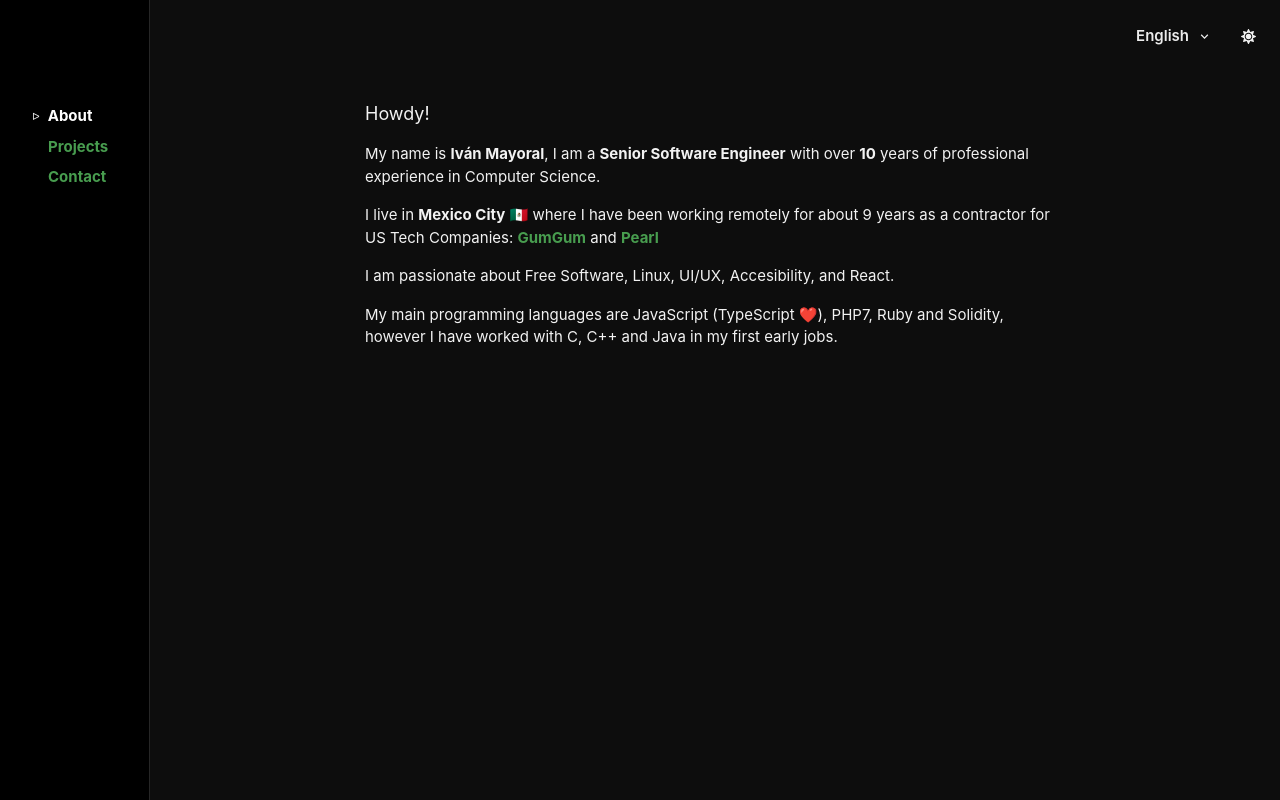
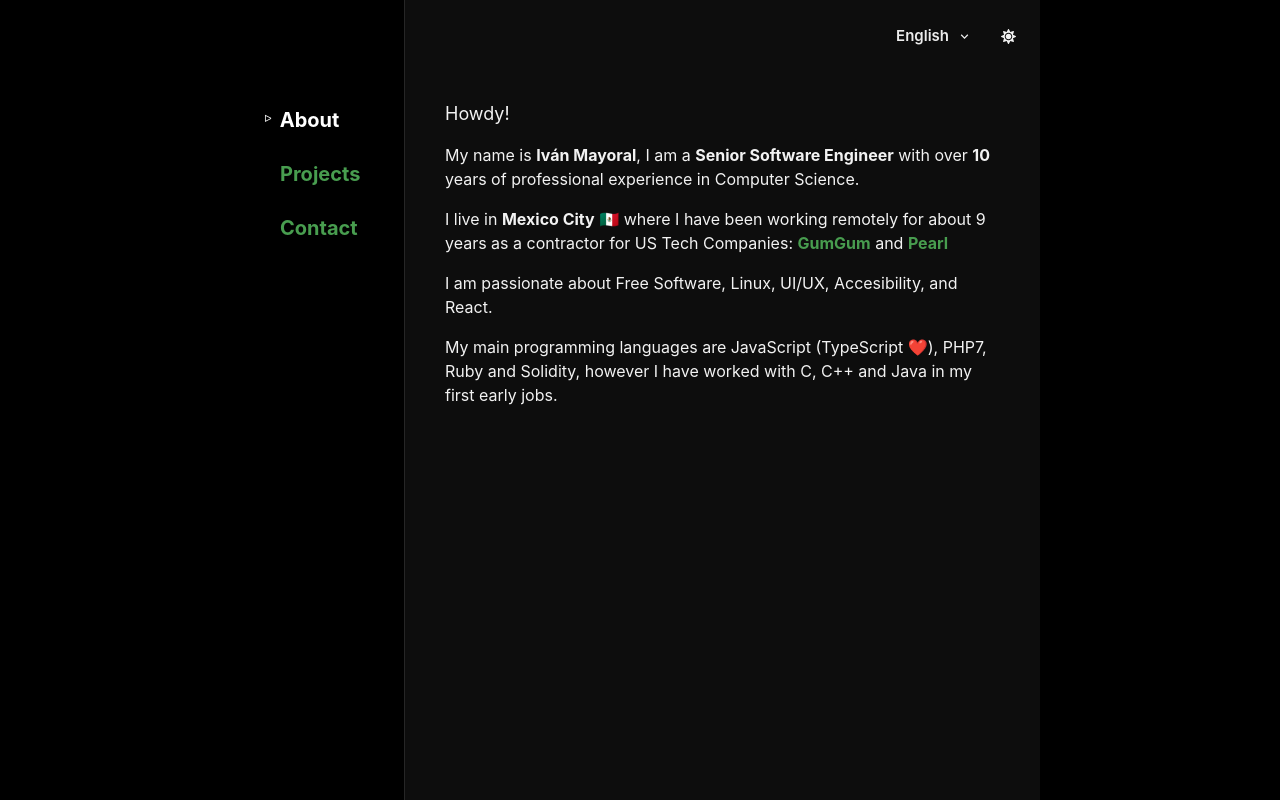
Before and after one commit to ivanm/vaan.dev, a React (Create React App) app: page / in a window 1280 px wide. Built offline with nearby package versions, Linux system fonts and the light colour scheme.

Commit message:
Updating styles

```diff
--- a/src/App.tsx
+++ b/src/App.tsx
@@ -1,11 +1,7 @@
 import { Suspense } from "react";
-import { ChakraProvider, Box, Grid, Flex } from "@chakra-ui/react";
-import { Router } from "@reach/router";
-import Intro from "./Intro";
-import Projects from "./Projects";
-import Contact from "./Contact";
+import { ChakraProvider, Box, Grid } from "@chakra-ui/react";
 import LeftMenu from "./LeftMenu";
-import TopButtons from "./TopButtons";
+import Main from "./Main";
 import theme from "./theme";
 
 export const App = () => (
@@ -14,26 +10,13 @@ export const App = () => (
       <Box fontSize="md">
         <Grid
           minH="100vh"
-          templateColumns={{ base: "90px 1fr", sm: "150px 1fr" }}
+          templateColumns={{ base: "120px 1fr", sm: "165px 1fr" }}
+          width={{ base: "auto", sm: "800px" }}
+          marginRight={{ base: 0, sm: "auto" }}
+          marginLeft={{ base: 0, sm: "auto" }}
         >
           <LeftMenu />
-          <Flex width="100%" direction="column">
-            <Flex mt={5} direction="row" justifyContent="end" mr={4}>
-              <TopButtons />
-            </Flex>
-            <Flex pl={10} pr={10} direction="column" mt={12} align="center">
-              <Flex
-                fontSize={{ base: 12, sm: 15 }}
-                width={{ base: "auto", sm: "400px", lg: "700px" }}
-              >
-                <Router>
-                  <Intro path="/" />
-                  <Projects path="/projects" />
-                  <Contact path="/contact" />
-                </Router>
-              </Flex>
-            </Flex>
-          </Flex>
+          <Main />
         </Grid>
       </Box>
     </ChakraProvider>
--- a/src/LeftMenu.tsx
+++ b/src/LeftMenu.tsx
@@ -11,11 +11,11 @@ const LeftMenu = () => {
     <Location>
       {({ location }) => (
         <Flex
-          fontSize={{ base: 10, sm: 15 }}
-          pl={{ base: 3, sm: 8 }}
+          fontSize={{ base: 15, sm: 20 }}
+          pl={{ base: 4, sm: 6 }}
           direction="column"
           pt="105px"
-          bg={colorMode === "dark" ? "black" : "gray.50"}
+          bg={colorMode === "dark" ? "black" : "gray.100"}
           borderRight="1px"
           borderColor={colorMode === "dark" ? "gray.800" : "gray.100"}
         >
--- a/src/LeftMenuLink.tsx
+++ b/src/LeftMenuLink.tsx
@@ -13,7 +13,7 @@ const LeftMenuLink = ({ to, children, location }: LeftMenuLinkProps) => {
   return (
     <Flex>
       {isCurrent ? (
-        <Flex align="center" fontSize="10" mb={2} mr={2}>
+        <Flex align="center" fontSize="10" mb={7} mr={2}>
           ᐅ
         </Flex>
       ) : null}
@@ -23,7 +23,7 @@ const LeftMenuLink = ({ to, children, location }: LeftMenuLinkProps) => {
         color={
           isCurrent ? (colorMode === "dark" ? "white" : "black") : undefined
         }
-        mb={2}
+        mb={6}
         ml={isCurrent ? 0 : 4}
       >
         {children}
--- /dev/null
+++ b/src/Main.tsx
@@ -0,0 +1,31 @@
+import { Flex, useColorMode } from "@chakra-ui/react";
+import { Router } from "@reach/router";
+import { useTranslation } from "react-i18next";
+
+import TopButtons from "./TopButtons";
+import Contact from "./Contact";
+import Projects from "./Projects";
+import Intro from "./Intro";
+
+const Main = () => {
+  const { colorMode } = useColorMode();
+  useTranslation();
+  return (
+    <Flex width="100%" direction="column" bg={colorMode === "dark" ? "gray.900" : "gray.50"}>
+      <Flex mt={5} direction="row" justifyContent="end" mr={4}>
+        <TopButtons />
+      </Flex>
+      <Flex pl={10} pr={10} direction="column" mt={12} align="center">
+        <Flex fontSize={{ base: 12, sm: 16 }} width="100%">
+          <Router>
+            <Intro path="/" />
+            <Projects path="/projects" />
+            <Contact path="/contact" />
+          </Router>
+        </Flex>
+      </Flex>
+    </Flex>
+  );
+};
+
+export default Main;
--- a/src/theme.ts
+++ b/src/theme.ts
@@ -24,7 +24,7 @@ const config: ThemeConfig = {
 const styles: Styles = {
   global: props => ({
     body: {
-      background: mode("gray.50", "gray.900")(props),
+      background: mode("gray.100", "black")(props),
       color: mode("gray.900", "gray.50")(props)
     }
   })
@@ -70,10 +70,7 @@ const components: ThemeComponents = {
 };
 
 const breakpoints: Breakpoints<Dict> = createBreakpoints({
-  sm: "650px",
-  md: "700px",
-  lg: "950px",
-  xl: "1000px",
+  sm: "800px",
 });
 
 const customTheme = {
```
